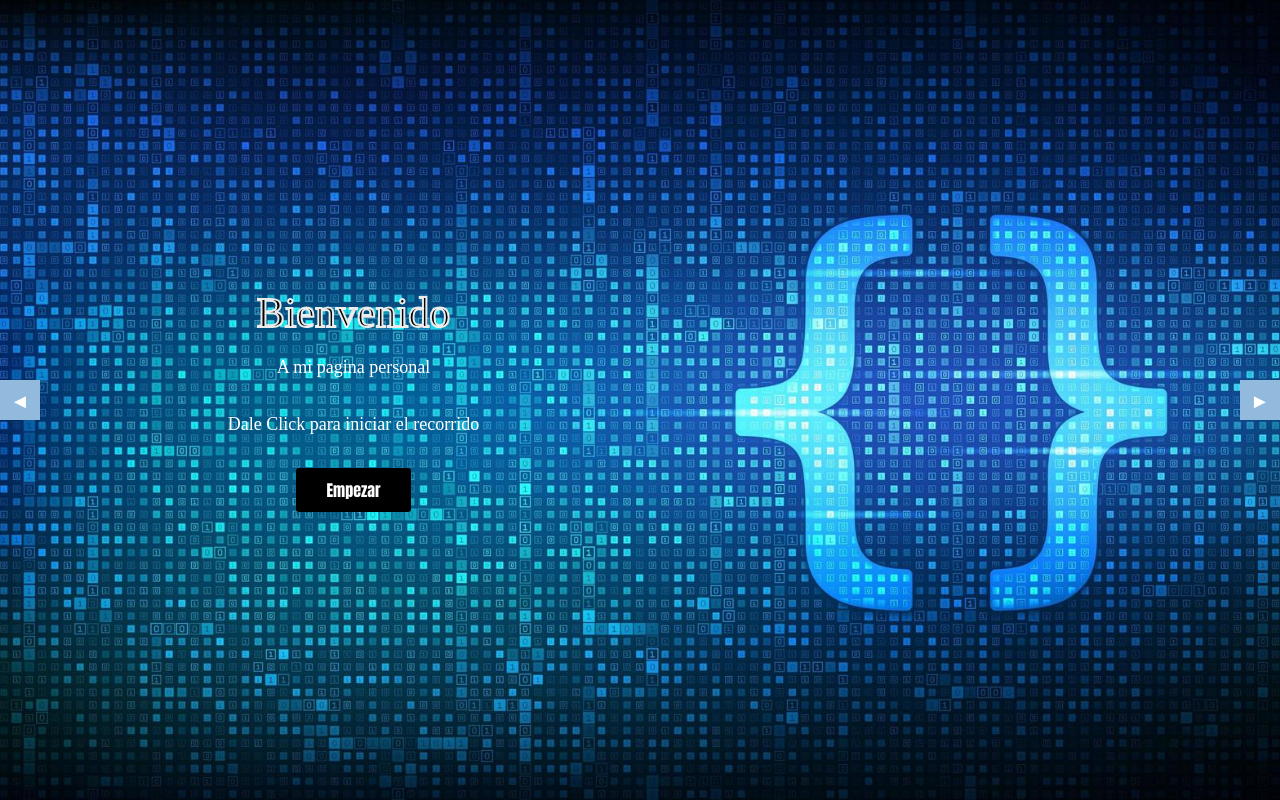
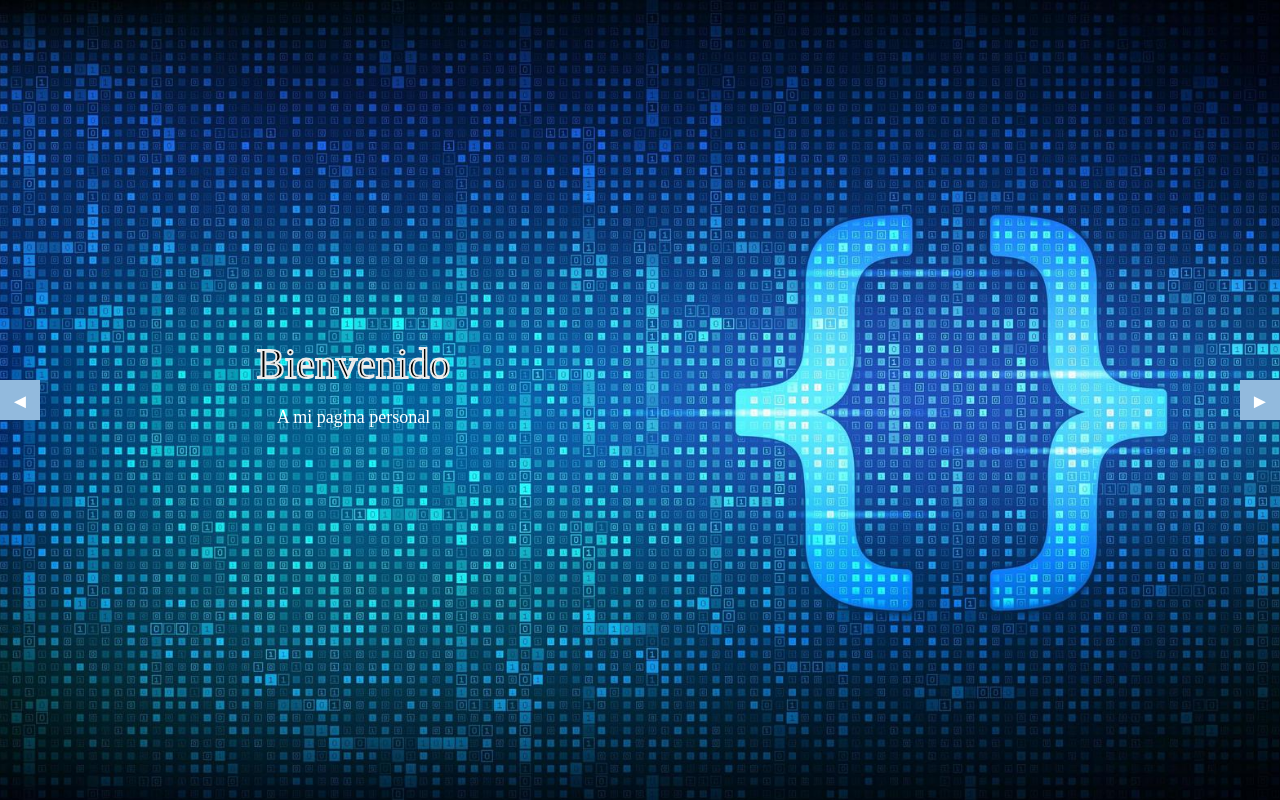
Before and after one commit to yhonex/personalpage, a React (Create React App) app: page / in a window 1280 px wide. Shown: the top 800 px of the page. Built offline with nearby package versions, Linux system fonts and the light colour scheme.

Commit message:
se elimina boton

```diff
--- a/src/assets/css/Content.css
+++ b/src/assets/css/Content.css
@@ -7,6 +7,7 @@ body {
   width: 100%;
   font-family: Impact, Haettenschweiler, "Arial Narrow Bold", sans-serif;
   background: #263136;
+
 }
 @import url("https://fonts.googleapis.com/css2?family=Gluten:wght@500&family=Open+Sans&family=Varela+Round&display=swap");
 
--- a/src/assets/css/Slider.css
+++ b/src/assets/css/Slider.css
@@ -2,7 +2,6 @@
   box-sizing: border-box;
   margin: 0;
 }
-
 .home {
   height: 100vh;
   overflow: hidden;
@@ -10,6 +9,7 @@
   display: flex;
   justify-content: space-between;
   align-items: center;
+  overflow: visible;
 }
 
 .home .slide {
--- a/src/components/Slider.js
+++ b/src/components/Slider.js
@@ -1,6 +1,6 @@
+import React, { Component } from "react";
+import { animateScroll as scroll } from "react-scroll";
 
-import React, { Component } from "react";
-import { Link, animateScroll as scroll } from "react-scroll";
 import "../assets/css/Slider.css";
 
 class Slider extends Component {
@@ -76,17 +76,6 @@ class Slider extends Component {
               <div className="caption">
                 <h1>Bienvenido</h1>
                 <p>A mi pagina personal</p>
-                <p>Dale Click para iniciar el recorrido</p>
-                <Link
-                  activeClass="active"
-                  to="st1"
-                  spy={true}
-                  smooth={true}
-                  offset={-70}
-                  duration={25000}
-                >
-                  Empezar
-                </Link>
               </div>
             </div>
           </div>
@@ -95,7 +84,13 @@ class Slider extends Component {
               <div className="caption">
                 <h1>Curriculum</h1>
                 <p>Dale click para descargar mi CV </p>
-                <a href="https://drive.google.com/uc?export=download&id=18pOU7eCDg5I0V53QI9N8-A6f9iRxSQU7" target="_blank" rel="noreferrer">Descargar</a>
+                <a
+                  href="https://drive.google.com/uc?export=download&id=18pOU7eCDg5I0V53QI9N8-A6f9iRxSQU7"
+                  target="_blank"
+                  rel="noreferrer"
+                >
+                  Descargar
+                </a>
               </div>
             </div>
           </div>
```
